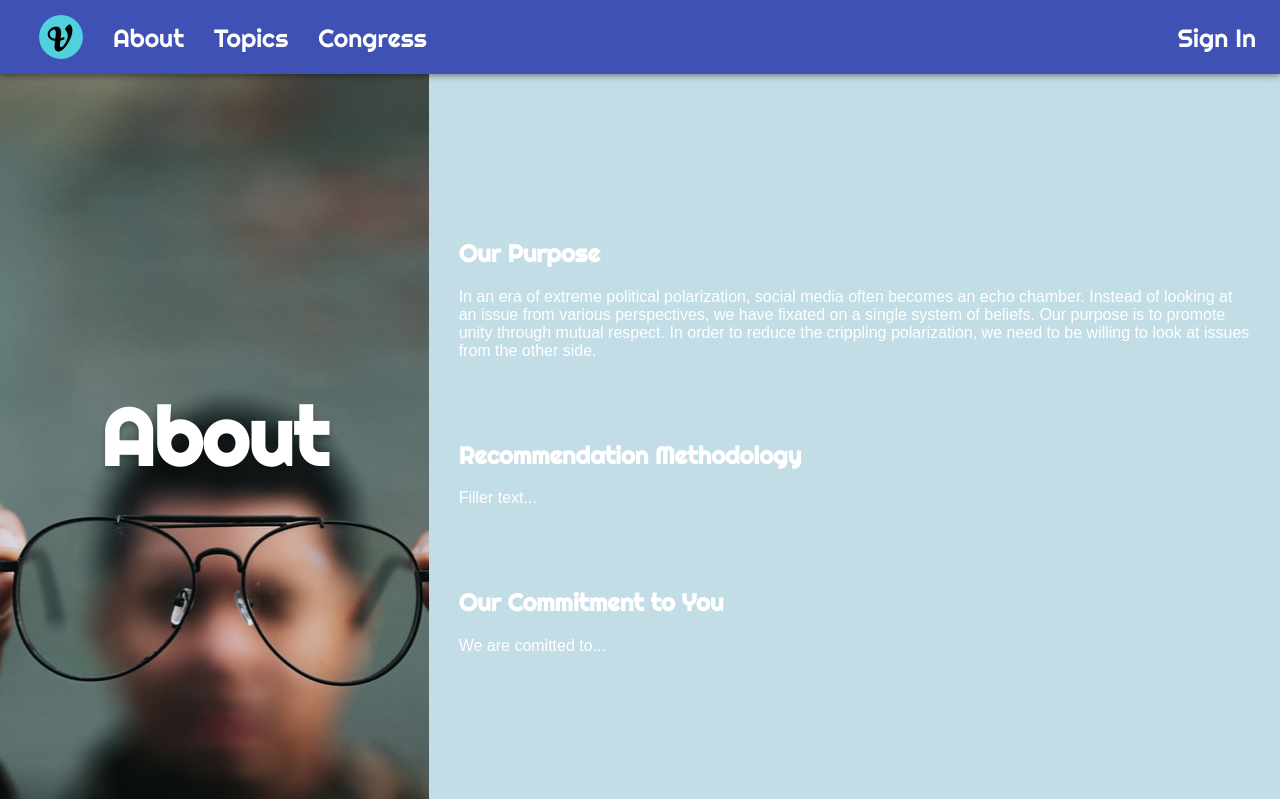
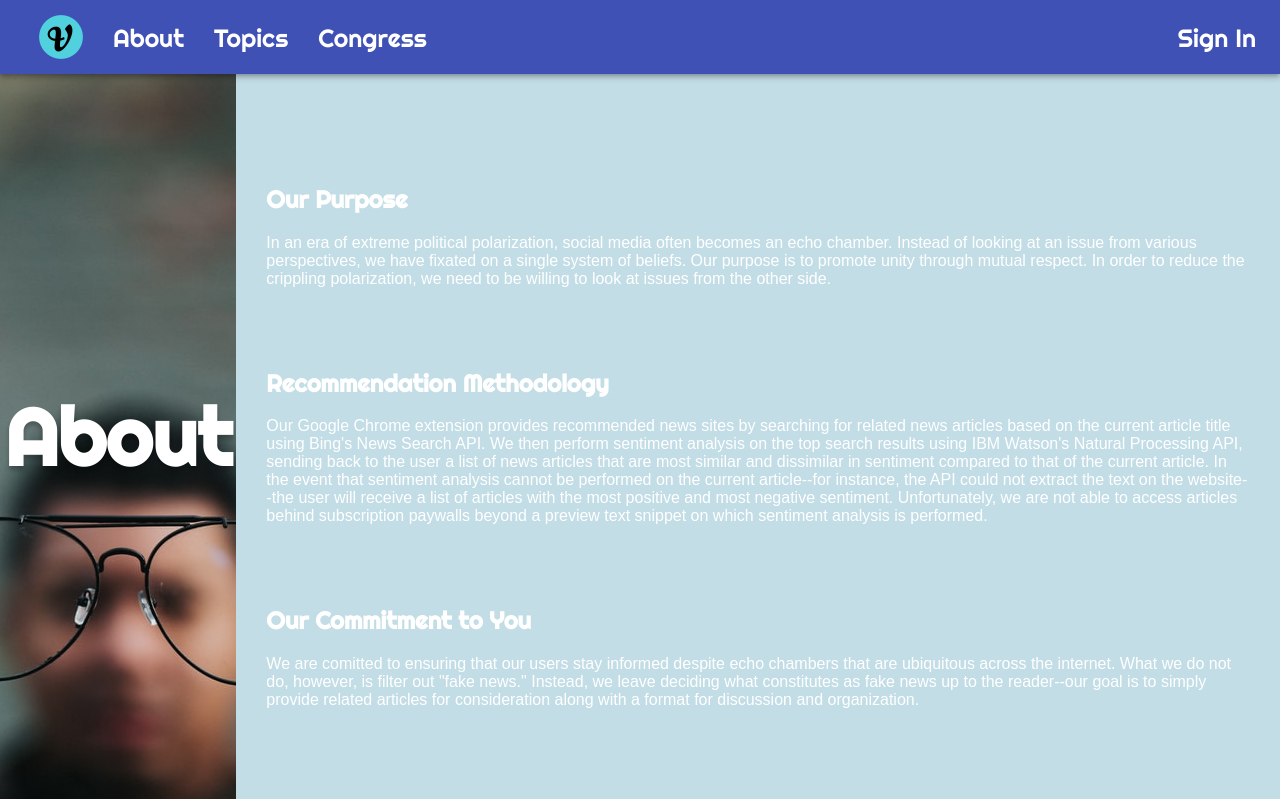
Before and after one commit to dartmouth-cs52-20S/project-know-the-news, a React app: page /about in a window 1280 px wide. Built offline with nearby package versions, Linux system fonts and the light colour scheme.

Commit message:
added to about page and fixed some styling

```diff
--- a/src/components/about.js
+++ b/src/components/about.js
@@ -22,12 +22,24 @@ class AboutPage extends Component {
           </div>
           <div className="about-section">
             <h2>Recommendation Methodology</h2>
-            <p>Filler text...</p>
+            <p>
+              Our Google Chrome extension provides recommended news sites by searching for related news articles
+              based on the current article title using Bing&apos;s News Search API. We then perform sentiment analysis
+              on the top search results using IBM Watson&apos;s Natural Processing API, sending back to the user a list of
+              news articles that are most similar and dissimilar in sentiment compared to that of the current article. In
+              the event that sentiment analysis cannot be performed on the current article--for instance, the API could
+              not extract the text on the website--the user will receive a list of articles with the most positive and
+              most negative sentiment. Unfortunately, we are not able to access articles behind subscription paywalls beyond
+              a preview text snippet on which sentiment analysis is performed.
+            </p>
           </div>
           <div className="about-section">
             <h2>Our Commitment to You</h2>
             <p>
-              We are comitted to...
+              We are comitted to ensuring that our users stay informed despite echo chambers that are ubiquitous across the
+              internet. What we do not do, however, is filter out &quot;fake news.&quot; Instead, we leave deciding what constitutes as
+              fake news up to the reader--our goal is to simply provide related articles for consideration along with a format
+              for discussion and organization.
             </p>
           </div>
         </div>
--- a/src/style.scss
+++ b/src/style.scss
@@ -141,7 +141,7 @@ body {
         display: flex;
         font-size: 16px;
         margin-top: 35px;
-        justify-content: start;
+        justify-content: flex-start;
         align-items: flex-start;
         padding-left: 5px;
         padding-right: 5px;
```
